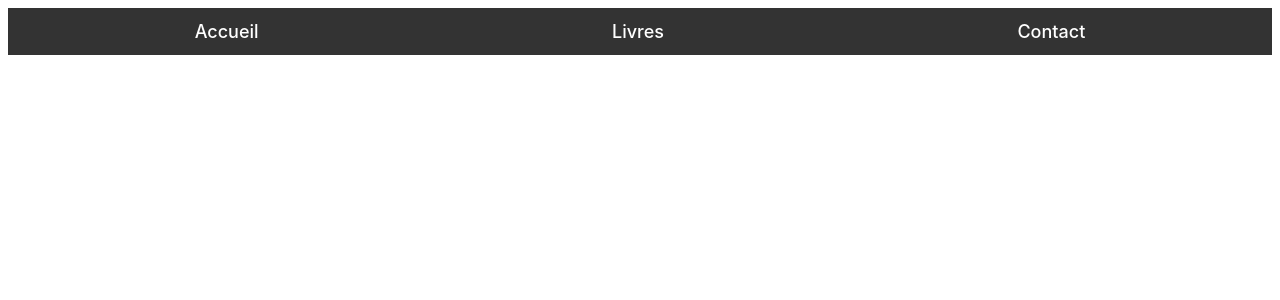
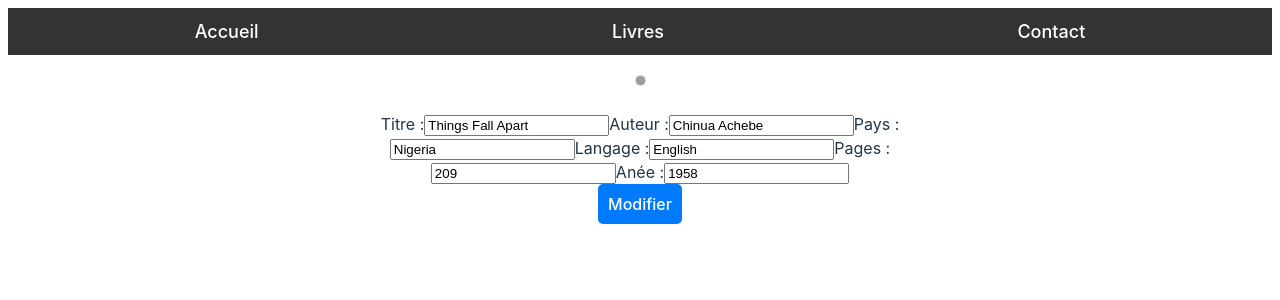
Before and after one commit to Velass/ReactDIGINAMIC, a React (Vite) app: page /livreModify/001 in a window 1280 px wide. Shown: the top 300 px of the page. Built offline with nearby package versions, Linux system fonts and the light colour scheme; grey boxes are pictures that could not be loaded.

Commit message:
mise en place du modify a continuer

```diff
--- a/src/App.jsx
+++ b/src/App.jsx
@@ -4,6 +4,7 @@ import { BooksProvider } from "./utils/context/BooksContext";
 import BooksPage from "./components/books/BooksPage";
 import Header from "./components/header/Header";
 import DetailsBook from "./components/detailsBook/DetailsBook";
+import ModifyBook from "./components/modifyBook/ModifyBook";
 
 function App() {
   return (
@@ -15,6 +16,7 @@ function App() {
           <Routes>
             <Route path="/livres" element={<BooksPage />} />
             <Route path="/livre/:id" element={<DetailsBook />} />
+            <Route path="/livreModify/:id" element={<ModifyBook />} />
           </Routes>
           </Router>
         </div>
--- a/src/components/books/BooksPage.jsx
+++ b/src/components/books/BooksPage.jsx
@@ -24,9 +24,11 @@ const BooksPage = () => {
               <img src={book.imageLink} alt={book.title} className="book-image" />
               <div className="book-title">Titre : {book.title}</div>
               <div className="book-author">Auteur : {book.author}</div>
-            </Link>
+              </Link>
               <div className='buttons'>
+              <Link to={`/livreModify/${book.id}`} className="book-link">
                 <button>Modifier</button>
+              </Link>
                 <button onClick={() => deleteBook(book)}>Supprimer</button>
               </div>
           </div>
--- /dev/null
+++ b/src/components/modifyBook/ModifyBook.css
@@ -0,0 +1,37 @@
+
+.modify-book {
+    text-align: center;
+    max-width: 600px;
+    margin: auto;
+    padding: 20px;
+  }
+
+
+  .book-image {
+    max-width: 100%;
+    height: auto;
+    border: 1px solid #ddd;
+    border-radius: 5px;
+    margin-bottom: 20px;
+  }
+
+
+  .infoSupp {
+    text-align: center;
+  }
+
+
+  .infoSupp > div {
+    margin-bottom: 10px;
+  }
+
+  .info-title {
+    font-size: 18px;
+    font-weight: bold;
+  }
+
+
+  .info-author {
+    font-size: 16px;
+    color: #ddd;
+  }
--- /dev/null
+++ b/src/components/modifyBook/ModifyBook.jsx
@@ -0,0 +1,77 @@
+
+import { useParams } from "react-router-dom";
+import { BooksContext } from "../../utils/context/BooksContext";
+import { useContext } from "react";
+import "./ModifyBook.css";
+
+function DetailsBook() {
+  const { id } = useParams();
+  const { tableBooks } = useContext(BooksContext);
+  const books = tableBooks.find((b) => b.id == id);
+
+  function handleSubmit(e){
+    console.log(e.target)
+    e.preventDefault();
+  }
+
+  return (
+    <div className="details-book">
+    <img src={books.imageLink} alt="" className="book-image" />
+    <form onSubmit={handleSubmit} className="modify-book-form">
+      <label>
+        Titre :
+        <input
+          type="text"
+          name="title"
+          defaultValue={books.title}
+        />
+      </label>
+      <label>
+        Auteur :
+        <input
+          type="text"
+          name="author"
+          defaultValue={books.author}
+        />
+      </label>
+      <label>
+        Pays :
+        <input
+          type="text"
+          name="country"
+          defaultValue={books.country}
+        />
+      </label>
+      <label>
+        Langage :
+        <input
+          type="text"
+          name="language"
+          defaultValue={books.language}
+        />
+      </label>
+      <label>
+        Pages :
+        <input
+          type="text"
+          name="pages"
+          defaultValue={books.pages}
+        />
+      </label>
+      <label>
+        Anée :
+        <input
+          type="text"
+          name="year"
+          defaultValue={books.year}
+        />
+      </label>
+      <div className="buttons">
+        <button type="submit">Modifier</button>
+      </div>
+    </form>
+    </div>
+  );
+}
+
+export default DetailsBook;
--- a/src/utils/context/BooksContext.jsx
+++ b/src/utils/context/BooksContext.jsx
@@ -11,16 +11,7 @@ export const BooksProvider = ({ children }) => {
     setSortOrder((prevOrder) => (prevOrder === 'asc' ? 'desc' : 'asc'));
   };
 
-  const deleteBook =(book) => {
-    const updateBook = tableBooks.filter((tablebook) => tablebook.id !== book.id )
-    setTableBooks(updateBook)
 
-  }
-  const modifyBook =(book) => {
-    const updateBook = tableBooks.filter((tablebook) => tablebook.id !== book.id )
-    setTableBooks(updateBook)
-
-  }
 
   const sortBooksByAuthor = (books, order) => {
     return books.sort((a, b) => {
@@ -35,6 +26,17 @@ export const BooksProvider = ({ children }) => {
     });
   };
 
+  const deleteBook =(book) => {
+    const updateBook = tableBooks.filter((tablebook) => tablebook.id !== book.id )
+    setTableBooks(updateBook)
+
+  }
+  const modifyBook =(book) => {
+    // const updateBook = tableBooks.filter((tablebook) => tablebook.id !== book.id )
+    // setTableBooks(updateBook)
+
+  }
+
   const sortedBooks = sortBooksByAuthor([...tableBooks], sortOrder);
 
   const contextValue = {
@@ -42,6 +44,7 @@ export const BooksProvider = ({ children }) => {
     sortOrder,
     toggleSortOrder,
     deleteBook,
+    modifyBook
   };
 
   return (
```
